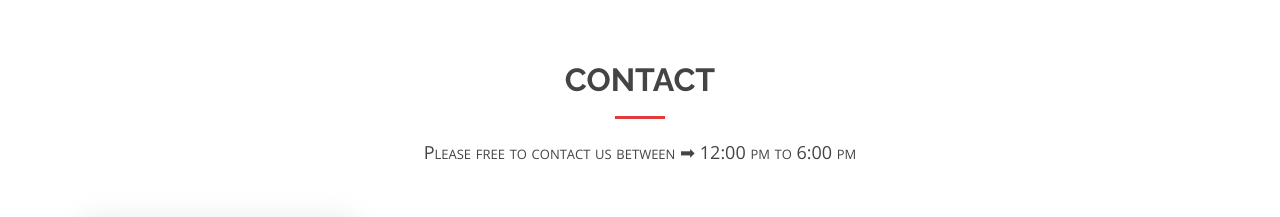
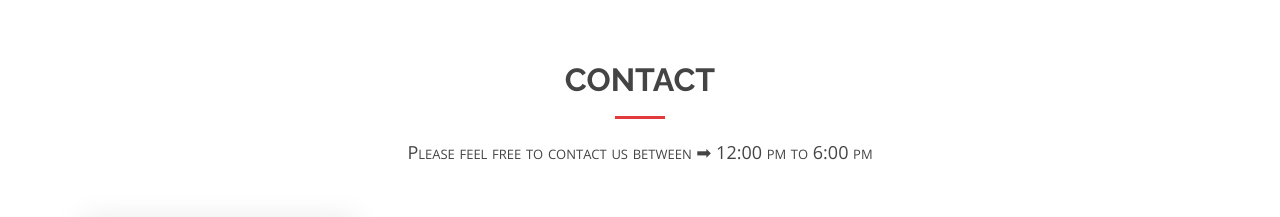
Before and after one commit to Trainer-AJ/astropandit.github.io, a plain HTML site: page index.html in a window 1280 px wide. Shown: the part 3100-3317 px from the top of the page. Drawn offline with nearby package versions, Linux system fonts and the light colour scheme.

```diff
--- a/index.html
+++ b/index.html
@@ -404,7 +404,7 @@
 
         <div class="section-title">
           <h2>Contact</h2>
-          <p>Please free to contact us between ➡ 12:00 pm to 6:00 pm</p>
+          <p>Please feel free to contact us between ➡ 12:00 pm to 6:00 pm</p>
         </div>
 
         <div class="row" data-aos="fade-up" data-aos-delay="100">
```
